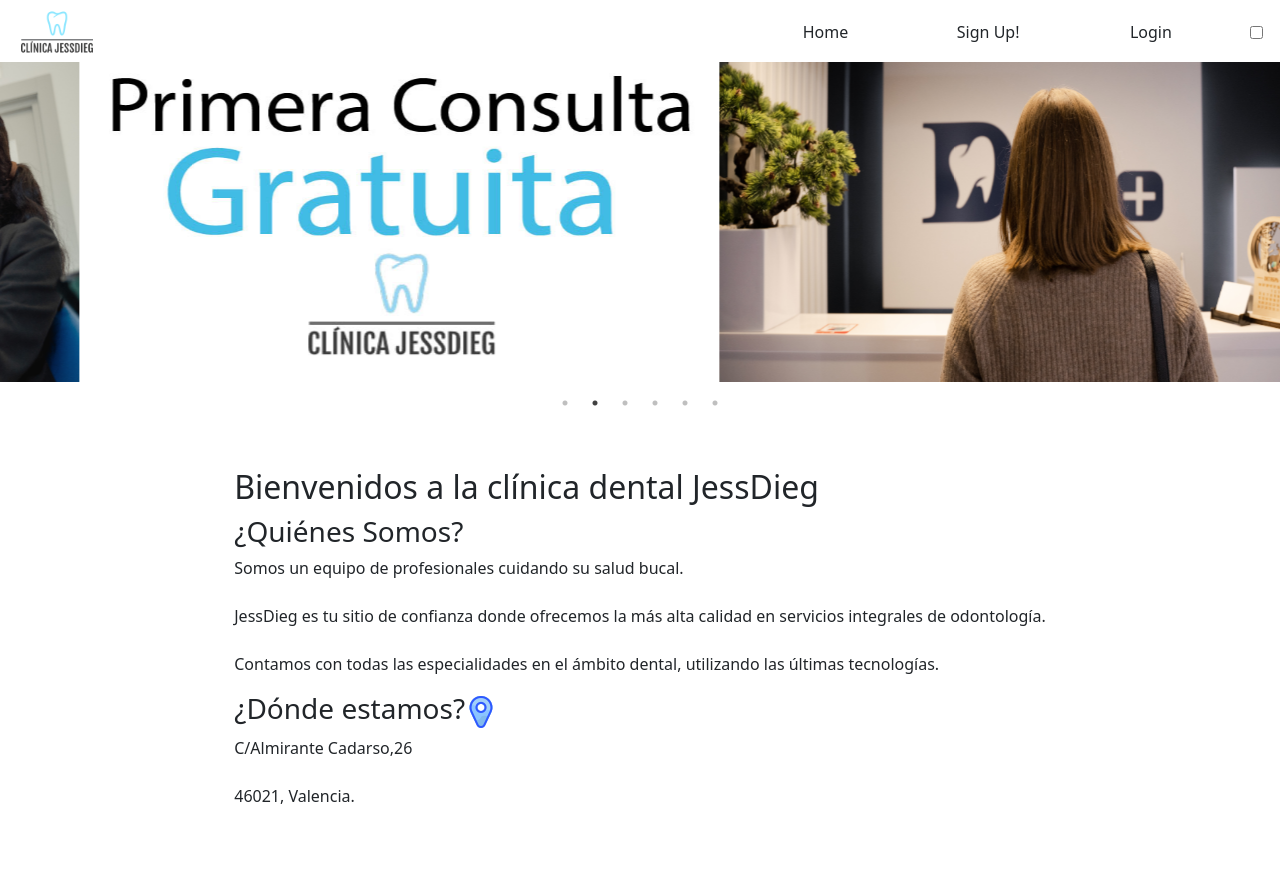
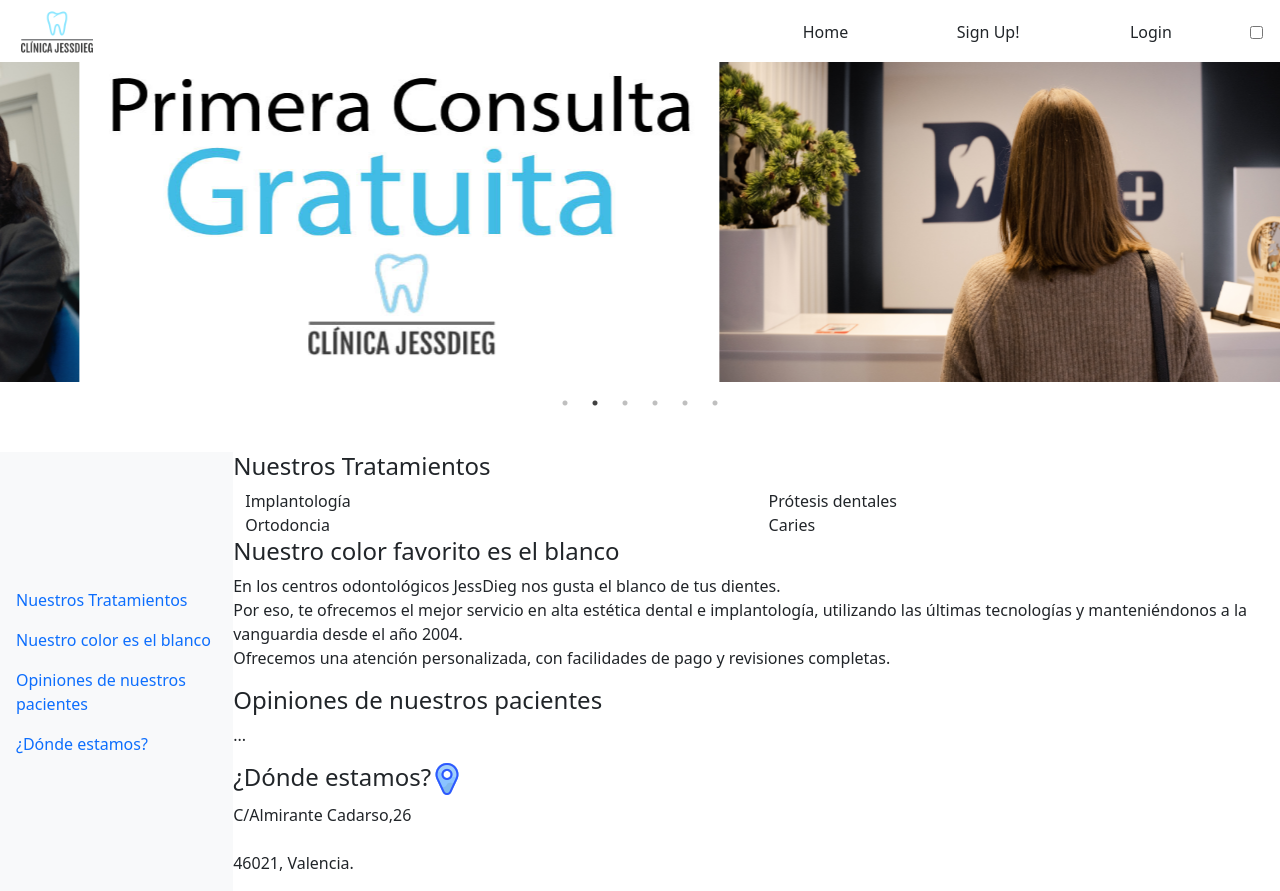
Before and after one commit to diegogb-08/Front-End-with-Reactjs, a React (Create React App) app: page / in a window 1280 px wide. Before the commit the page ends 824 px from the top, so only its background shows below. Built offline with nearby package versions, Linux system fonts and the light colour scheme.

Commit message:
adding nested nav with bootstrap to Home container

```diff
--- a/src/containers/Home/Home.css
+++ b/src/containers/Home/Home.css
@@ -18,19 +18,18 @@
     height: 100%;
 }
 
-/* .textPhoto{
-    background-color: #41bbec3a;
-    position: absolute;
-    width: 10em;
-    height: 8em;
-    margin-top: 5em;
-    margin-left: 3em;
-    border-radius: 0.8em;
-    font-size: larger;
-} */
-
-
 .mainDescription{
     margin-top: 1em;
     align-self: center;
 }
+
+/* .navbar-light{
+    display: flex;
+    justify-content: center;
+
+} */
+
+.navbarContainer{
+    display: flex;
+    flex-direction: row;
+}
--- a/src/containers/Home/Home.jsx
+++ b/src/containers/Home/Home.jsx
@@ -16,7 +16,40 @@ const Home = (props) => {
             <Header/>
             <Slideshow/>
             <div className="spaceHeader"></div>
+            <div className='navbarContainer'>
+                  <nav id="navbar-example3" class="navbar navbar-light bg-light">
+                      <nav class="nav nav-pills flex-column">
+                        <a class="nav-link" href="#item-1">Nuestros Tratamientos</a>
+                        <a class="nav-link" href="#item-2">Nuestro color es el blanco</a>
+                        <a class="nav-link" href="#item-3">Opiniones de nuestros pacientes</a>
+                        <a class="nav-link" href="#item-4">¿Dónde estamos?</a>
 
+                      </nav>
+                    </nav>
+
+                    <div data-bs-spy="scroll" data-bs-target="#navbar-example3" data-bs-offset="0" tabindex="0">
+                      <h4 id="item-1">Nuestros Tratamientos</h4>
+                      <div class="container">
+                        <div class="row row-cols-2">
+                          <div class="col">Implantología</div>
+                          <div class="col">Prótesis dentales</div>
+                          <div class="col">Ortodoncia</div>
+                          <div class="col">Caries</div>
+                        </div>
+                        </div>
+
+                      <h4 id="item-2">Nuestro color favorito es el blanco</h4>
+                      <p>En los centros odontológicos JessDieg nos gusta el blanco de tus dientes.<br/>
+                      Por eso, te ofrecemos el mejor servicio en alta estética dental e implantología, utilizando las últimas tecnologías y manteniéndonos a la vanguardia desde el año 2004.<br/>
+                      Ofrecemos una atención personalizada, con facilidades de pago y revisiones completas.</p>
+                      <h4 id="item-3">Opiniones de nuestros pacientes</h4>
+                      <p>...</p>
+                      <h4 id="item-4">¿Dónde estamos?<img className="GeoImg" alt="localitation" src={Geo}/></h4>
+                      <p>C/Almirante Cadarso,26<br/><br/>46021, Valencia.</p>
+
+                    </div>
+
+                        {/*
                                     <div className="mainDescription">
                                         <h2>Bienvenidos a la clínica dental JessDieg</h2>
                                         <h3>¿Quiénes Somos?</h3>
@@ -27,7 +60,8 @@ const Home = (props) => {
                                         <h3>¿Dónde estamos?<img className="GeoImg" alt="localitation" src={Geo}/></h3>
                                         <p>C/Almirante Cadarso,26<br/><br/>46021, Valencia.</p>
                                     </div>
-
+                        */}
+                                </div>
         </div>
 
     )
--- a/src/containers/Login/Login.jsx
+++ b/src/containers/Login/Login.jsx
@@ -29,26 +29,21 @@ const Login = () => {
     const handleState = (event) => {
         setLogin({...dataLogin, [event.target.name]: event.target.type === "number" ? +event.target.value : event.target.value});
     };
-/*
-    useEffect(() => {
 
-    },[]); */
-
-    //-----------------INGLESAR-------------------------------
-
-    const logeame = async () => {
+    const loginme = async () => {
 
         try {
 
         let result = await axios.post(port+client+login, dataLogin)
             if(result) {
                 localStorage.setItem("loginUser", JSON.stringify(result.data));
-                return history.push(`/user`) //--------AÑADIR SET TIME OUT
+                return history.push(`/user`);
             }
+
         } catch(error) {
             setMessage('Email or password not found');
         }
-    }
+    };
 
     return(
         <div className='loginContainer'>
@@ -57,7 +52,7 @@ const Login = () => {
             <div className='cardLoginContainer'>
                 <div className='cardLogin'>
 
-                        <img className="loginLogoImg" alt="logo" src={Logo}/>
+                    <img className="loginLogoImg" alt="logo" src={Logo}/>
 
                     <Input type='email' name='email' title='Email' lenght='30' onChange={handleState}/>
                     <Input type='password' name='password' title='Password' lenght='16' onChange={handleState}/>
@@ -66,7 +61,7 @@ const Login = () => {
 
                 <div className="messageLogin">
                      <div className="messageErrorLogin">{message}</div>
-                     <Submit type='submit' name='submit' title='logeame' onClick={() => logeame()}/>
+                     <Submit type='submit' name='submit' title='login' onClick={() => loginme()}/>
                 </div>
 
             </div>
```
Lines whose indentation alone changed are shown as unchanged.
